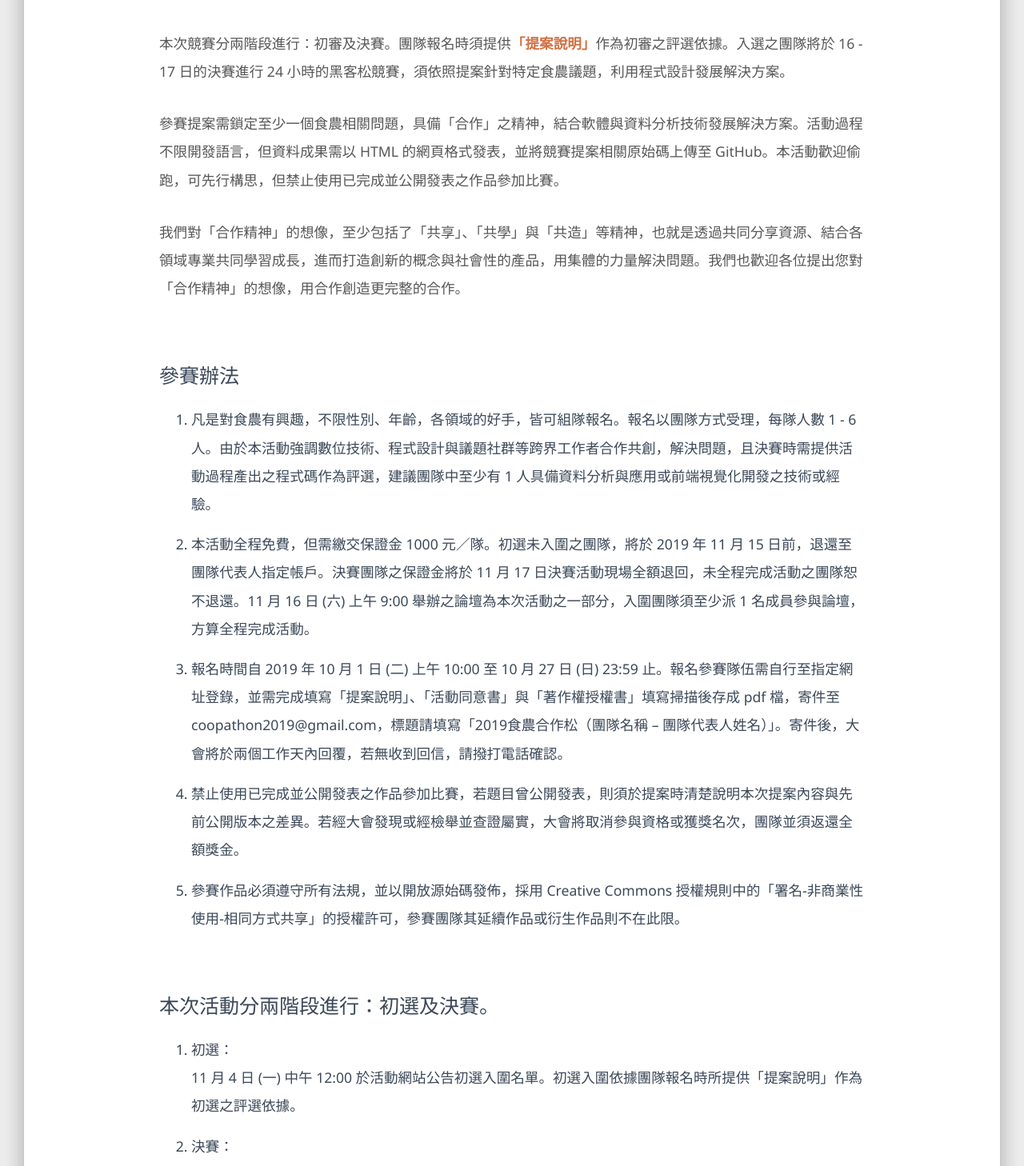
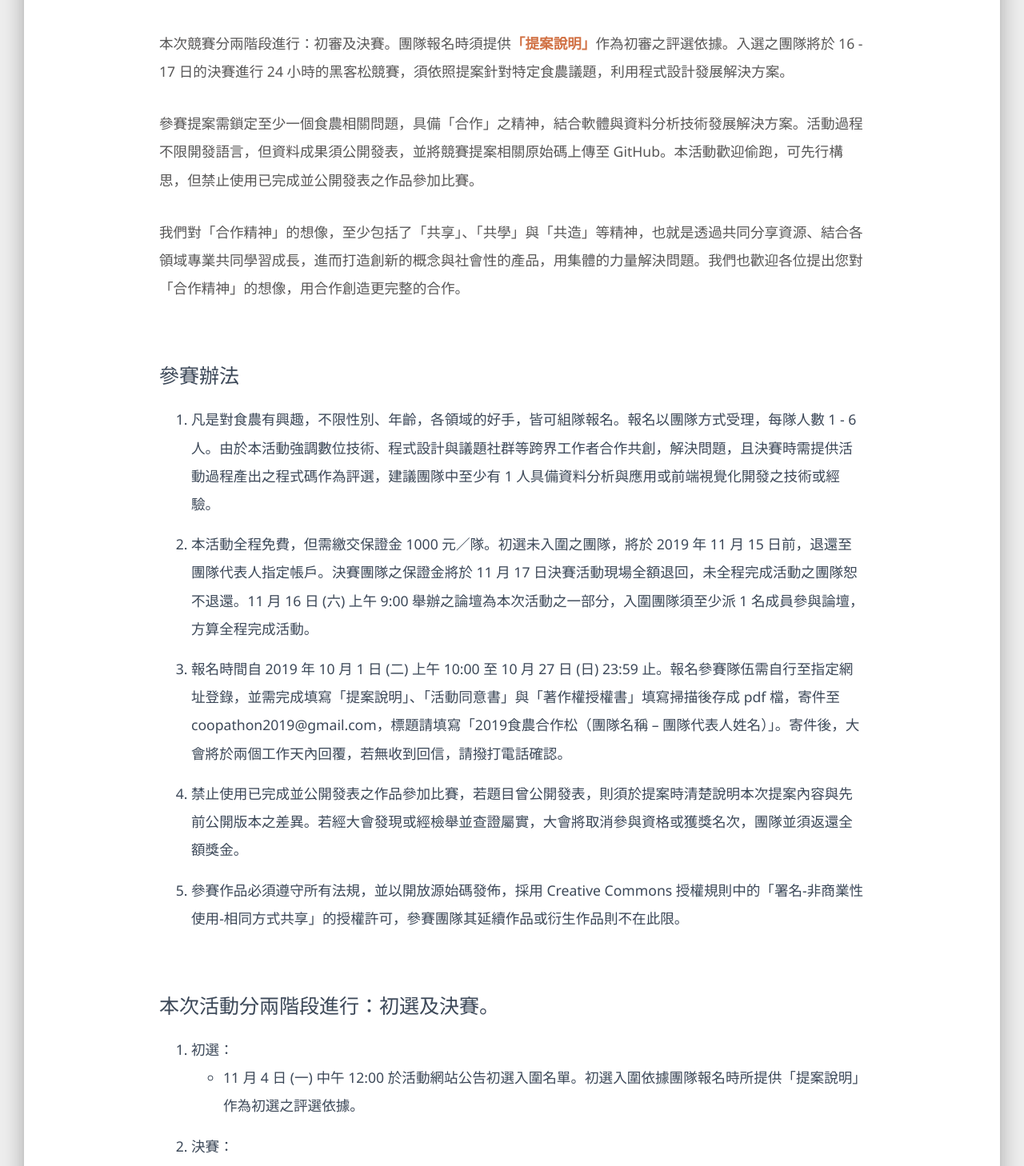
Before and after one commit to Coopathon2019/coopathon-web, a Vue app: page / in a window 1280 px wide. Shown: the part 5142-6600 px from the top of the page at 80% size. Built offline with nearby package versions, Linux system fonts and the light colour scheme; what vue-scrollactive would draw is missing.

Commit message:
內容修改

```diff
--- a/src/views/sections/Rules.vue
+++ b/src/views/sections/Rules.vue
@@ -12,7 +12,7 @@
                         本次競賽分兩階段進行：初審及決賽。團隊報名時須提供<a class="emphasis" :href="url_proposal" target="_blank">「提案說明」</a>作為初審之評選依據。入選之團隊將於 16 - 17 日的決賽進行 24 小時的黑客松競賽，須依照提案針對特定食農議題，利用程式設計發展解決方案。
                     </p>
                     <p class="description">
-                        參賽提案需鎖定至少一個食農相關問題，具備「合作」之精神，結合軟體與資料分析技術發展解決方案。活動過程不限開發語言，但資料成果需以 HTML 的網頁格式發表，並將競賽提案相關原始碼上傳至 GitHub。本活動歡迎偷跑，可先行構思，但禁止使用已完成並公開發表之作品參加比賽。
+                        參賽提案需鎖定至少一個食農相關問題，具備「合作」之精神，結合軟體與資料分析技術發展解決方案。活動過程不限開發語言，但資料成果須公開發表，並將競賽提案相關原始碼上傳至 GitHub。本活動歡迎偷跑，可先行構思，但禁止使用已完成並公開發表之作品參加比賽。
                     </p>
                     <p class="description">
                         我們對「合作精神」的想像，至少包括了「共享」、「共學」與「共造」等精神，也就是透過共同分享資源、結合各領域專業共同學習成長，進而打造創新的概念與社會性的產品，用集體的力量解決問題。我們也歡迎各位提出您對「合作精神」的想像，用合作創造更完整的合作。
@@ -48,7 +48,11 @@
                         <ol>
                             <li>
                                 初選：<br>
-                                11 月 4 日 (一) 中午 12:00 於活動網站公告初選入圍名單。初選入圍依據團隊報名時所提供「提案說明」作為初選之評選依據。
+                                <ul>
+                                    <li>
+                                        11 月 4 日 (一) 中午 12:00 於活動網站公告初選入圍名單。初選入圍依據團隊報名時所提供「提案說明」作為初選之評選依據。
+                                    </li>
+                                </ul>
                             </li>
                             <li>
                                 決賽：<br>
```
